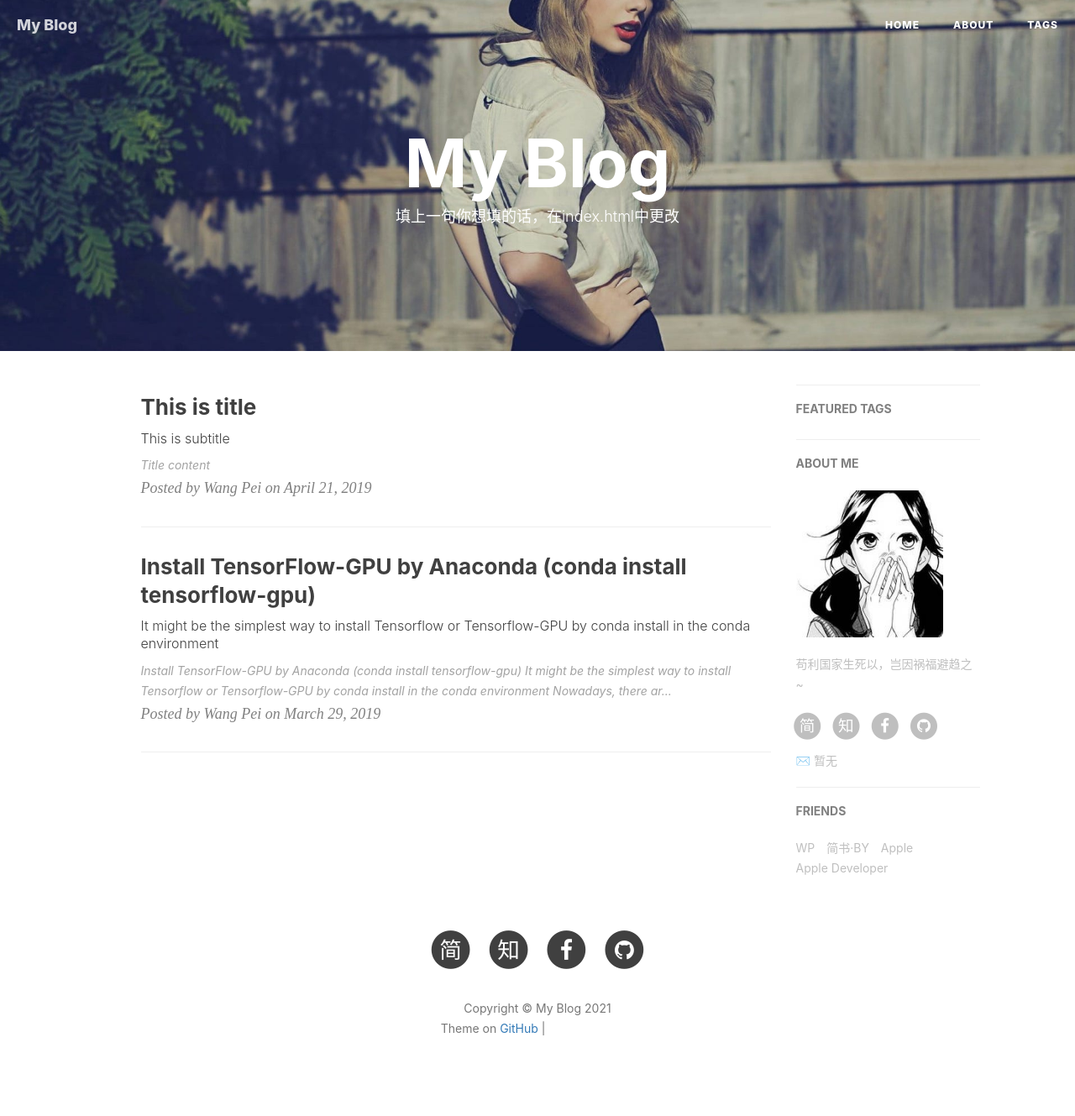
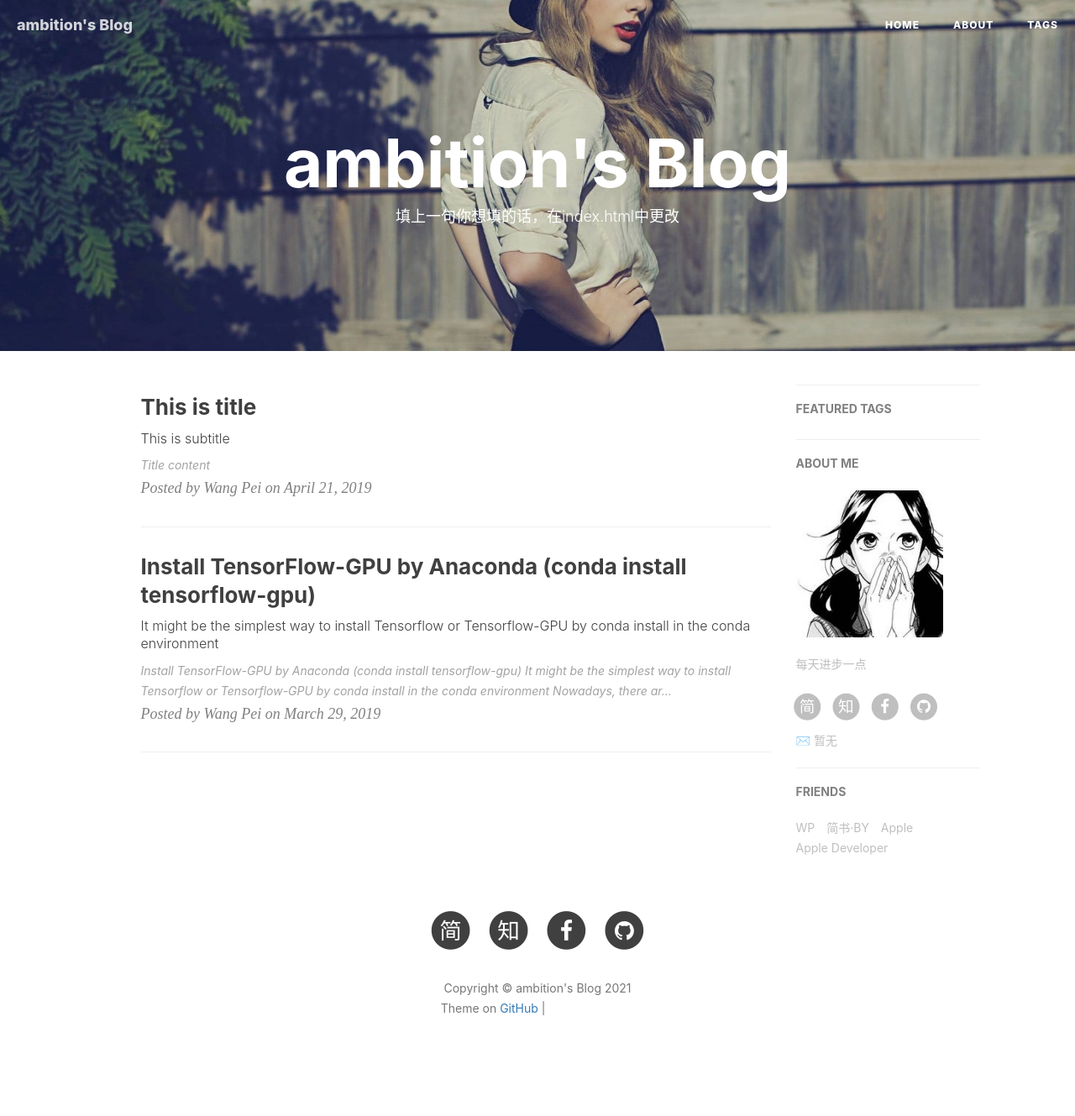
Before and after one commit to ambition1994/ambition.github.io, a Jekyll site: the page built from index.html, in a window 1280 px wide. Shown: the whole page at 84% size. Built offline with Jekyll 4.4.1, drawn with Linux system fonts in a browser that asks for light colours; nearby versions of some CDN libraries; the list of posts is cut into pages by our own code; comment, search, counter and statistics services are not loaded; after the commit the page ends 1305 px from its top, so only the background shows below that; grey boxes are pictures that could not be loaded.

Commit message:
Update _config.yml

```diff
--- a/_config.yml
+++ b/_config.yml
@@ -1,6 +1,6 @@
 # Site settings
-title: My Blog
-SEOTitle: 我的博客 | My Blog
+title: ambition's Blog
+SEOTitle: ambition的博客 | ambition's Blog
 header-img: img/post-bg-desk.jpg
 email: 暂无
 description: "写一句你想写的话"
@@ -11,7 +11,7 @@
 
 # Sidebar settings
 sidebar: true                           # whether or not using Sidebar.
-sidebar-about-description: "苟利国家生死以，岂因祸福避趋之~"
+sidebar-about-description: "每天进步一点"
 sidebar-avatar: /img/avatar_binggan.jpg      # use absolute URL, seeing it's used in both `/` and `/about/`
 
 
```
